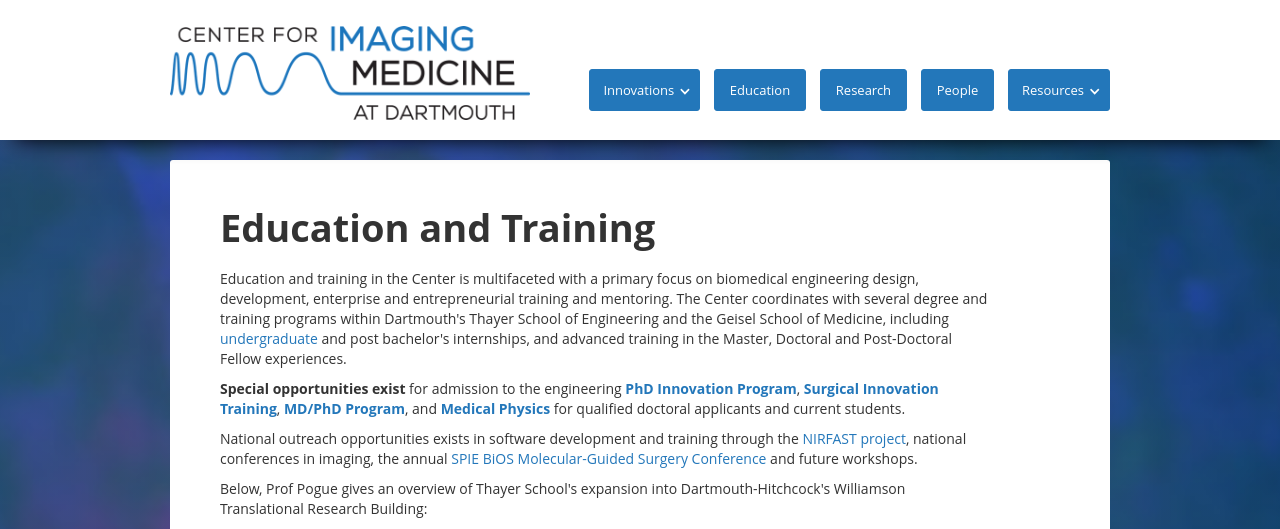
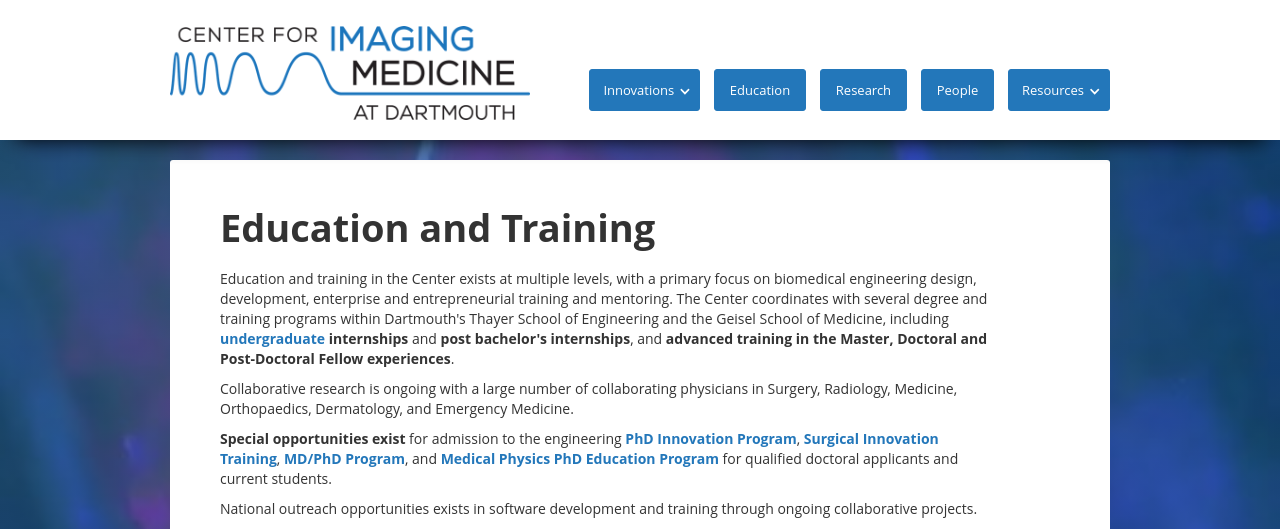
Before and after one commit to thayer/cim, a Jekyll site: the page built from education.html, in a window 1280 px wide. Shown: the top 529 px of the page. Built offline with Jekyll 4.4.1, drawn with Linux system fonts in a browser that asks for light colours; grey boxes are pictures that could not be loaded.

Commit message:
Updated 'education.html' via CloudCannon

```diff
--- a/education.html
+++ b/education.html
@@ -1,18 +1,17 @@
 ---
 ---
-  <div class="w-section content">
+
+<div class="w-section content">
     <div class="w-container page">
       <h1 class="heading1">Education and Training</h1>
       <div class="w-row">
         <div class="w-col w-col-11 column">
           <div class="w-richtext editable">
-            <p>Education and training in the Center is multifaceted with a primary focus on biomedical engineering design, development, enterprise and entrepreneurial training and mentoring. The Center coordinates with several degree and training programs within Dartmouth's Thayer School of Engineering and the Geisel School of Medicine, including <a data-cms-editor-link-style="undefined" target="_blank" href="https://engineering.dartmouth.edu/academics/undergraduate/ab/biomed-major/">undergraduate</a> and post bachelor's internships, and advanced training in the Master, Doctoral and Post-Doctoral Fellow experiences.</p>
-            <p><strong>Special opportunities exist</strong> for admission to the engineering <strong><a href="http://engineering.dartmouth.edu/academics/graduate/innovation/">PhD Innovation Program</a></strong>,<strong> <a href="__notset__">S</a><a href="http://engineering.dartmouth.edu/academics/graduate/innovation/surgical-training-track/">urgical Innovation Training</a></strong>, <a data-cms-editor-link-style="undefined" href="https://engineering.dartmouth.edu/academics/graduate/md/"><strong>MD/PhD Program</strong></a>, and <strong><a href="http://sites.dartmouth.edu/medphys/">Medical Physics </a></strong>for qualified doctoral applicants and current students. &nbsp;</p>
-            <p>National outreach opportunities exists in software development and training through the <a href="http://www.nirfast.org">NIRFAST project</a>, national conferences in imaging, the annual <a href="http://spie.org/conferences-and-exhibitions/photonics-west/bios/conferences">SPIE BiOS Molecular-Guided Surgery Conference</a>&nbsp;and future workshops.</p>
-            <p>Below, Prof Pogue gives an overview of Thayer School's expansion into Dartmouth-Hitchcock's Williamson Translational Research Building:</p>
-            <figure class="w-richtext-align-fullwidth" style="padding-bottom: 56.2061%; width: 100%; max-width: 100%;" data-rt-max-width="100" data-rt-max-height="56.206088992974244" data-page-url="https://youtu.be/tWjGTKSzpbs" data-rt-type="video" data-rt-dimensions="854:480" data-rt-align="fullwidth">
-              <div><iframe src="https://www.youtube.com/embed/tWjGTKSzpbs" scrolling="no" allowfullscreen="" frameborder="0"></iframe></div>
-            </figure>
+            <p>Education and training in the Center exists at multiple levels, with a primary focus on biomedical engineering design, development, enterprise and entrepreneurial training and mentoring. The Center coordinates with several degree and training programs within Dartmouth's Thayer School of Engineering and the Geisel School of Medicine, including <strong><a data-cms-editor-link-style="undefined" target="_blank" href="https://engineering.dartmouth.edu/academics/undergraduate/ab/biomed-major/">undergraduate</a>&nbsp;internships</strong> and <strong>post bachelor's internships</strong>, and <strong>advanced training in the Master, Doctoral and Post-Doctoral Fellow experiences</strong>.</p>
+            <p>Collaborative research is ongoing with a large number of collaborating physicians in Surgery, Radiology, Medicine, Orthopaedics, Dermatology, and Emergency Medicine.</p>
+            <p><strong>Special opportunities exist</strong> for admission to the engineering <strong><a href="http://engineering.dartmouth.edu/academics/graduate/innovation/">PhD Innovation Program</a></strong>,<strong> <a href="__notset__">S</a><a href="http://engineering.dartmouth.edu/academics/graduate/innovation/surgical-training-track/">urgical Innovation Training</a></strong>, <a data-cms-editor-link-style="undefined" href="https://engineering.dartmouth.edu/academics/graduate/md/"><strong>MD/PhD Program</strong></a>, and <strong><a href="http://sites.dartmouth.edu/medphys/">Medical Physics PhD Education Program&nbsp;</a></strong>for qualified doctoral applicants and current students. &nbsp;</p>
+            <p>National outreach opportunities exists in software development and training through ongoing collaborative projects.</p>
+            <p>&nbsp;</p>
           </div>
         </div>
         <div class="w-col w-col-1 column">
```
